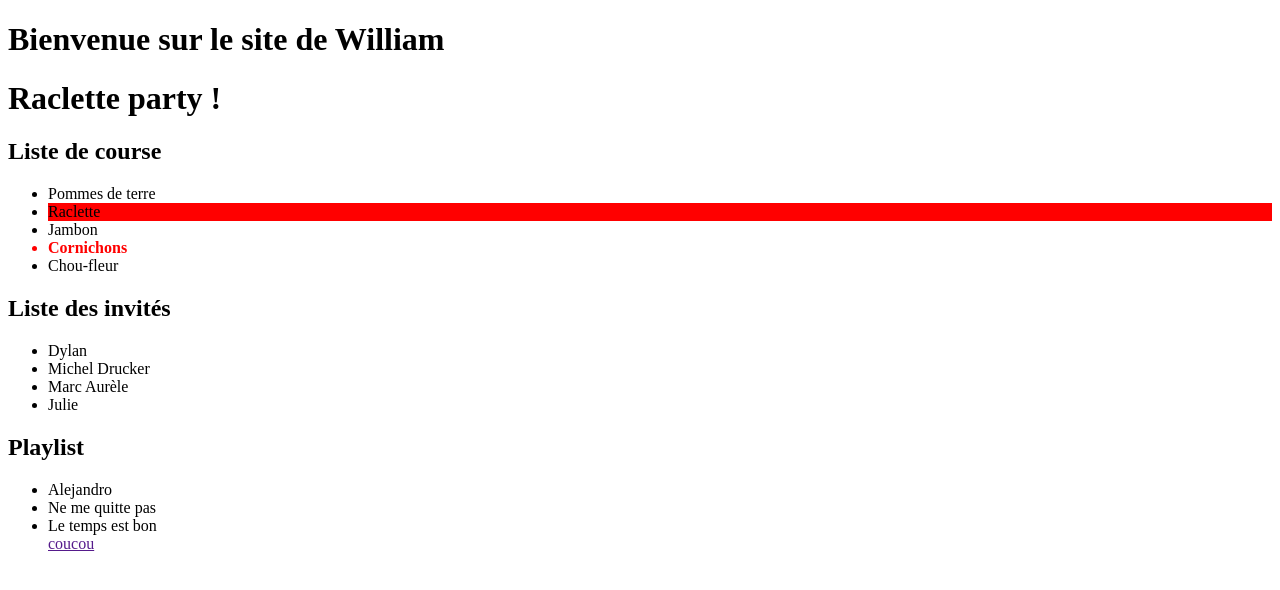
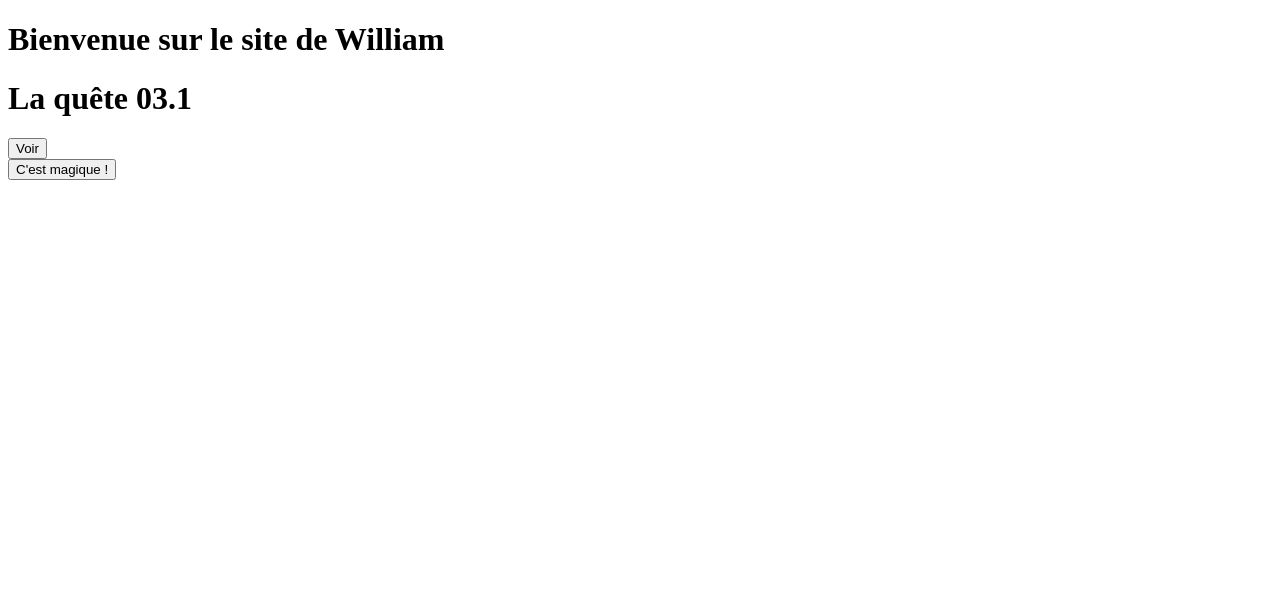
Before and after one commit to williambouet/angular_quest00, an Angular app: page / in a window 1280 px wide. Shown: the top 590 px of the page. Built offline with nearby package versions, Linux system fonts and the light colour scheme.

Commit message:
playing with

```diff
--- a/src/app/app.component.html
+++ b/src/app/app.component.html
@@ -1,15 +1,6 @@
-<!-- * * * * * * * * * * * * * * * * * * * * * * * * * * * * * * * -->
-<!-- * * * * * * * * * * * The content below * * * * * * * * * * * -->
-<!-- * * * * * * * * * * is only a placeholder * * * * * * * * * * -->
-<!-- * * * * * * * * * * and can be replaced. * * * * * * * * * * * -->
-<!-- * * * * * * * * * * * * * * * * * * * * * * * * * * * * * * * -->
-<!-- * * * * * * * * * Delete the template below * * * * * * * * * * -->
-<!-- * * * * * * * to get started with your project! * * * * * * * * -->
-<!-- * * * * * * * * * * * * * * * * * * * * * * * * * * * * * * * -->
-
 
 <!-- Mon Component -->
 <h1>{{title}}</h1>
-<app-ingredient></app-ingredient>
 
+ <app-button></app-button>
 <router-outlet></router-outlet>
--- a/src/app/app.module.ts
+++ b/src/app/app.module.ts
@@ -5,12 +5,14 @@ import { AppRoutingModule } from './app-routing.module';
 import { AppComponent } from './app.component';
 import { SquareComponent } from './square/square.component';
 import { IngredientComponent } from './ingredient/ingredient.component';
+import { ButtonComponent } from './button/button.component';
 
 @NgModule({
   declarations: [
     AppComponent,
     SquareComponent,
-      IngredientComponent
+      IngredientComponent,
+      ButtonComponent
    ],
   imports: [
     BrowserModule,
--- /dev/null
+++ b/src/app/button/button.component.css
@@ -0,0 +1,3 @@
+.admin{
+    color:red;
+}
--- /dev/null
+++ b/src/app/button/button.component.html
@@ -0,0 +1,8 @@
+<div class="container">
+  <h1 [ngClass]="{'admin': isAdmin, 'fs-5': !isAdmin} " >{{ title }}</h1>
+  <div>
+    <button class="btn btn-primary" (click)="goToSee()">Voir</button>
+    <button *ngIf="isAdmin" class="btn btn-secondary ms-1" (click)="goToModify()">Modifier</button>
+  </div>
+  <button class="btn btn-danger mt-2" (click)="setAdmin()">{{ label }}</button>
+</div>
--- /dev/null
+++ b/src/app/button/button.component.ts
@@ -0,0 +1,39 @@
+import { Component, OnInit } from '@angular/core';
+
+@Component({
+  selector: 'app-button',
+  templateUrl: './button.component.html',
+  styleUrls: ['./button.component.css']
+})
+export class ButtonComponent implements OnInit {
+  public isAdmin: Boolean = false;
+  public title: string = "La quête 03.1"
+  public label: string = "C'est magique !"
+
+  constructor() { }
+
+  ngOnInit() {
+  }
+
+  goToModify() {
+    alert("Tu peux modifier un truc");
+  }
+
+  goToSee() {
+    alert("Tu ne peux que voir");
+  }
+
+  setAdmin() {
+    if (this.isAdmin) {
+      this.isAdmin = false;
+      this.label = "admin = false ";
+    } else {
+      this.isAdmin = true;
+      this.label = "admin = true";
+
+    }
+
+
+  }
+
+}
--- a/src/app/ingredient/ingredient.component.html
+++ b/src/app/ingredient/ingredient.component.html
@@ -1,7 +1,7 @@
 <div class="container ">
-  <div class="row">
+  <div class="row mt-5">
+    <h1 class="my-5">{{ title }}</h1>
     <div class="col-4">
-      <h1>{{ title }}</h1>
       <h2>Liste de course</h2>
       <ul>
         <li>Pommes de terre</li>
@@ -33,7 +33,7 @@
         <li *ngFor="let song of songList">
             {{song}}
         </li>
-        <a class="btn btn-primary" href="">coucou</a>
+
     </ul>
     </div>
   </div>
```
Also changed, not shown: 1 other file (tests, documents, lock files or other folders).
